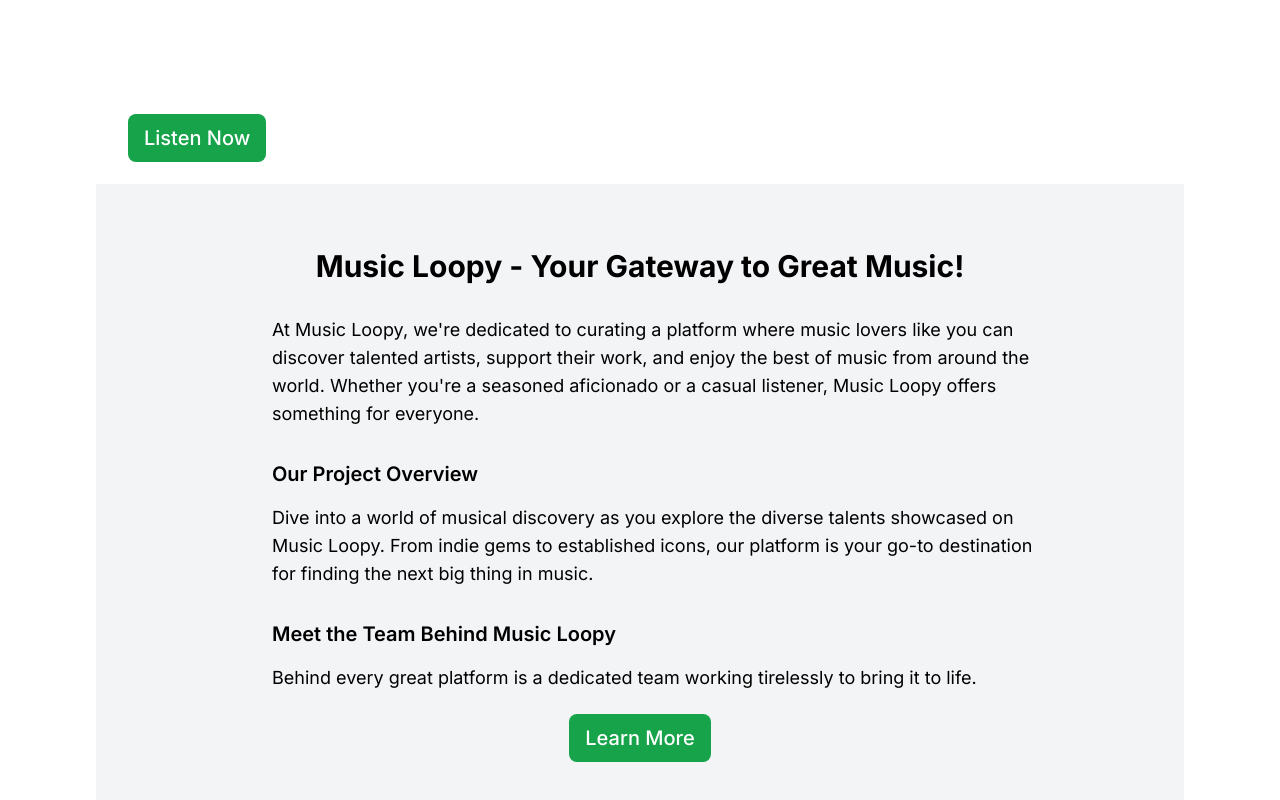
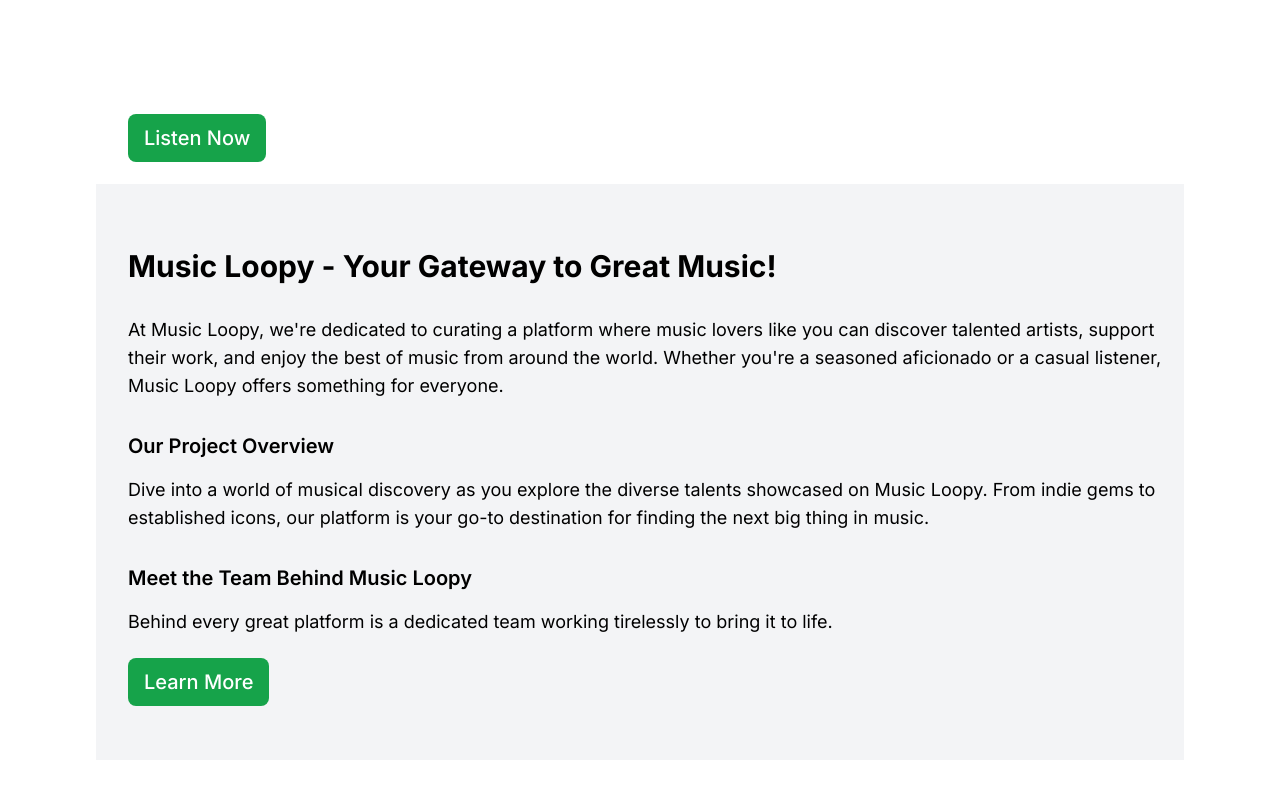
Before and after one commit to AyabongaQwabi/music-loopy-landing-page, a Next.js app: page / in a window 1280 px wide. Shown: the part 376-1176 px from the top of the page. Built offline with nearby package versions, Linux system fonts and the light colour scheme.

Commit message:
refactor: text left about section content

```diff
--- a/src/components/aboutSection/index.js
+++ b/src/components/aboutSection/index.js
@@ -4,33 +4,33 @@ const AboutSection = () => {
   return (
     <section className='bg-gray-100 py-16'>
       <div className='container mx-auto px-4'>
-        <h2 className='text-3xl font-bold text-center mb-8'>
+        <h2 className='text-3xl font-bold text-left mb-8 pl-4'>
           Music Loopy - Your Gateway to Great Music!
         </h2>
-        <p className='text-lg text-left mb-8 px-28 ml-12'>
+        <p className='text-lg text-left mb-8 pl-4'>
           At Music Loopy, we're dedicated to curating a platform where music
           lovers like you can discover talented artists, support their work, and
           enjoy the best of music from around the world. Whether you're a
           seasoned aficionado or a casual listener, Music Loopy offers something
           for everyone.
         </p>
-        <h3 className='text-xl font-semibold mb-4 px-28 ml-12'>
+        <h3 className='text-xl font-semibold mb-4 pl-4'>
           Our Project Overview
         </h3>
-        <p className='text-lg text-left mb-8 px-28 ml-12'>
+        <p className='text-lg text-left mb-8 pl-4'>
           Dive into a world of musical discovery as you explore the diverse
           talents showcased on Music Loopy. From indie gems to established
           icons, our platform is your go-to destination for finding the next big
           thing in music.
         </p>
-        <h3 className='text-xl font-semibold mb-4 px-28 ml-12'>
+        <h3 className='text-xl font-semibold mb-4 pl-4'>
           Meet the Team Behind Music Loopy
         </h3>
-        <p className='text-lg text-left mb-8 px-28 ml-12'>
+        <p className='text-lg text-left mb-8 pl-4'>
           Behind every great platform is a dedicated team working tirelessly to
           bring it to life.
         </p>
-        <div className='text-center mt-8'>
+        <div className='text-left mt-8 pl-4'>
           <a
             href='/about'
             className='text-white bg-green-600 hover:bg-green-800 focus:ring-4 focus:outline-none focus:ring-blue-300 font-medium rounded-lg  text-xl px-4 py-3 text-center mr-3 md:mr-0 dark:bg-blue-600 dark:hover:bg-blue-700 dark:focus:ring-blue-800'
```
